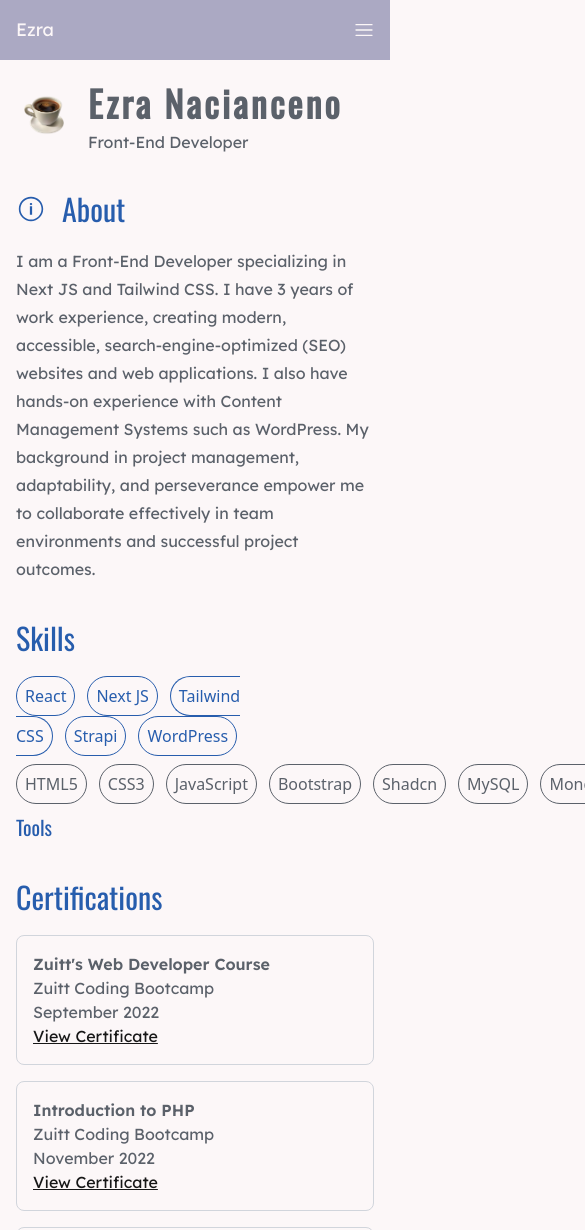
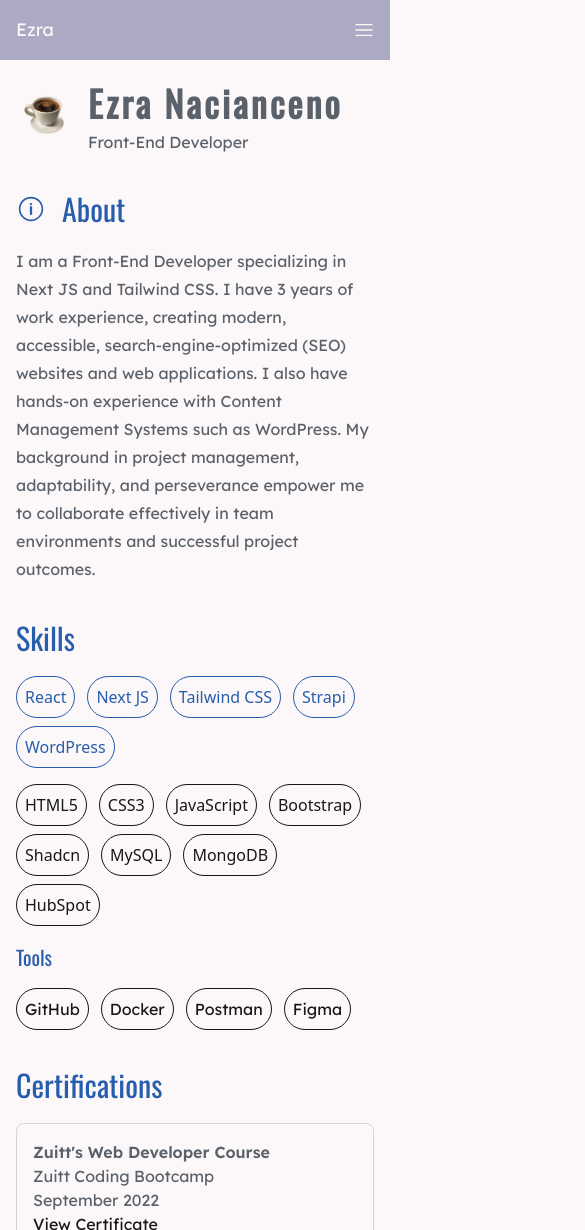
Before and after one commit to ezranacianceno/online-portfolio, a Next.js app: page / in a window 390 px wide. Shown: the top 1230 px of the page, 585 px wide, since content can reach past the window. Built offline with nearby package versions, Linux system fonts and the light colour scheme.

Commit message:
Make Skills section more semantic and responsive

```diff
--- a/components/Skills.js
+++ b/components/Skills.js
@@ -2,27 +2,31 @@ export default function Skills() {
     return (
         <section id="skills" className="flex flex-col gap-4">
             <h2>Skills</h2>
-            <p className="font-sans leading-10 text-denim">
-                <span className="border rounded-full p-2 mr-3">React</span>
-                <span className="border rounded-full p-2 mr-3">Next JS</span>
-                <span className="border rounded-full p-2 mr-3">
-                    Tailwind CSS
-                </span>
-                <span className="border rounded-full p-2 mr-3">Strapi</span>
-                <span className="border rounded-full p-2 mr-3">WordPress</span>
-            </p>
-            <p className="font-sans">
-                <span className="border rounded-full p-2 mr-3">HTML5</span>
-                <span className="border rounded-full p-2 mr-3">CSS3</span>
-                <span className="border rounded-full p-2 mr-3">JavaScript</span>
-                <span className="border rounded-full p-2 mr-3">Bootstrap</span>
-                <span className="border rounded-full p-2 mr-3">Shadcn</span>
-                <span className="border rounded-full p-2 mr-3">MySQL</span>
-                <span className="border rounded-full p-2 mr-3">MongoDB</span>
-                <span className="border rounded-full p-2 mr-3">HubSpot</span>
-            </p>
+            <ul className="flex font-sans flex-wrap gap-y-2 text-denim">
+                <li className="border rounded-full p-2 mr-3">React</li>
+                <li className="border rounded-full p-2 mr-3">Next JS</li>
+                <li className="border rounded-full p-2 mr-3">Tailwind CSS</li>
+                <li className="border rounded-full p-2 mr-3">Strapi</li>
+                <li className="border rounded-full p-2 mr-3">WordPress</li>
+            </ul>
+            <ul className="flex font-sans flex-wrap gap-y-2">
+                <li className="border rounded-full p-2 mr-3">HTML5</li>
+                <li className="border rounded-full p-2 mr-3">CSS3</li>
+                <li className="border rounded-full p-2 mr-3">JavaScript</li>
+                <li className="border rounded-full p-2 mr-3">Bootstrap</li>
+                <li className="border rounded-full p-2 mr-3">Shadcn</li>
+                <li className="border rounded-full p-2 mr-3">MySQL</li>
+                <li className="border rounded-full p-2 mr-3">MongoDB</li>
+                <li className="border rounded-full p-2 mr-3">HubSpot</li>
+            </ul>
 
-            <h3 className="">Tools</h3>
+            <h3>Tools</h3>
+            <ul className="flex flex-wrap gap-y-2">
+                <li className="border rounded-full p-2 mr-3">GitHub</li>
+                <li className="border rounded-full p-2 mr-3">Docker</li>
+                <li className="border rounded-full p-2 mr-3">Postman</li>
+                <li className="border rounded-full p-2 mr-3">Figma</li>
+            </ul>
         </section>
     );
 }
```
